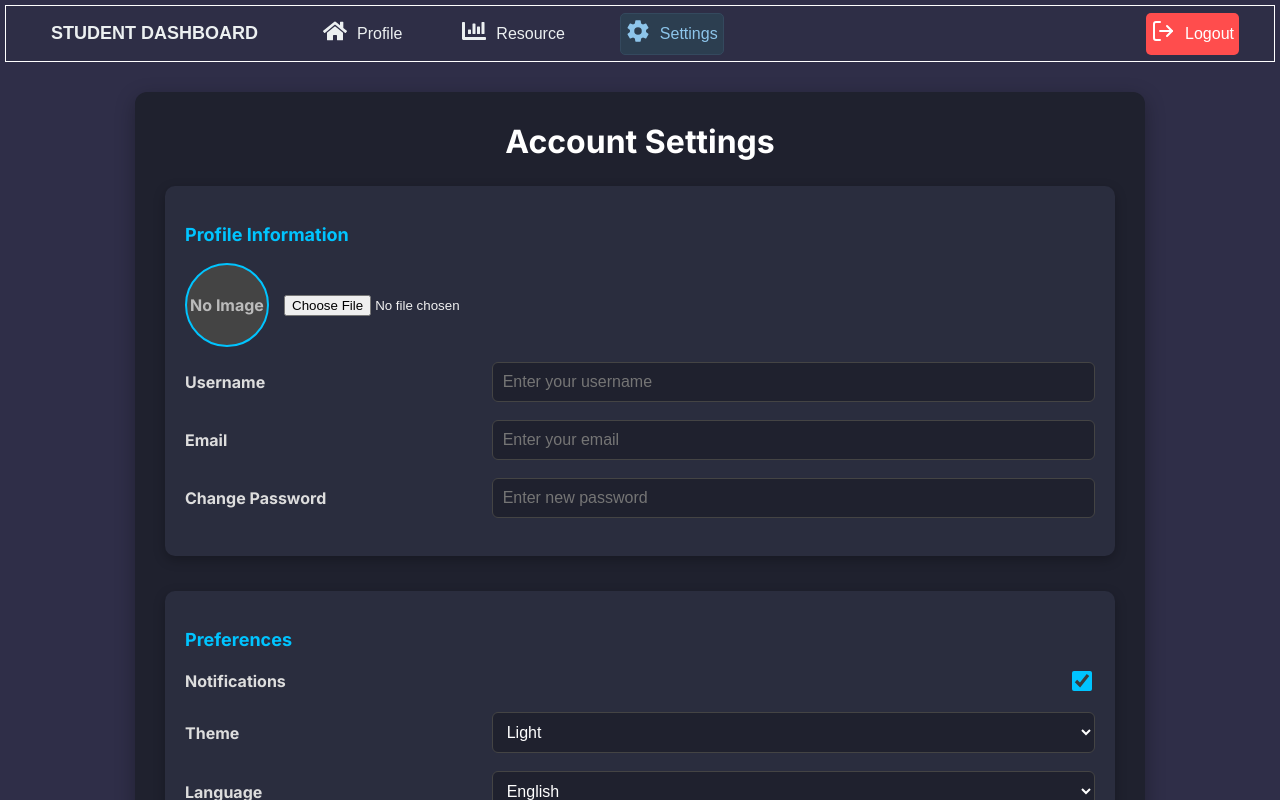
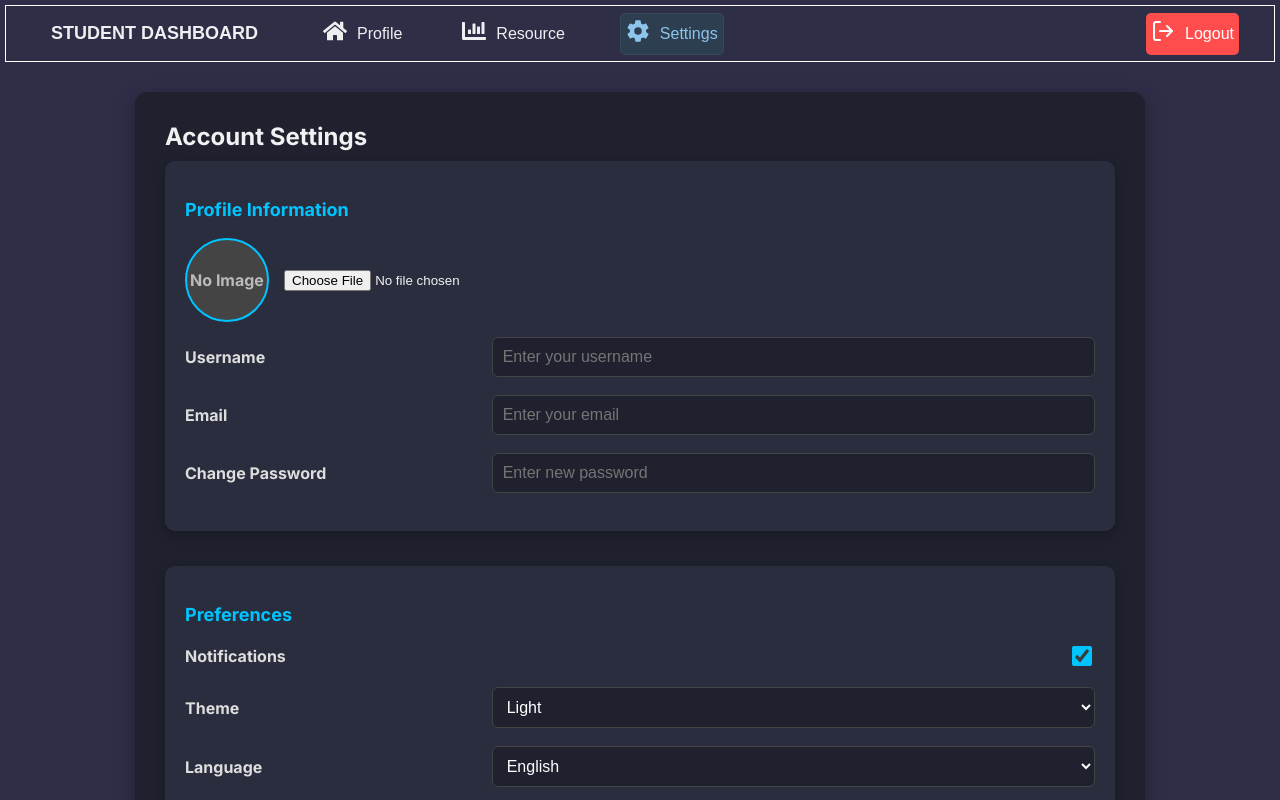
Before and after one commit to naveenkumar-42/Training_performance_tacker_Dashboard, a React (Create React App) app: page /settings in a window 1280 px wide. Shown: the top 800 px of the page. Built offline with nearby package versions, Linux system fonts and the light colour scheme; a web font is replaced by a local one.

Commit message:
updated styling for the settings page

```diff
--- a/src/pages/settings.css
+++ b/src/pages/settings.css
@@ -12,8 +12,7 @@
   font-family: "Inter", Arial, Helvetica, sans-serif;
 }
 
-/* Page heading */
-.settings-page h2 {
+-page h2 {
   font-size: 2rem;
   margin-bottom: 25px;
   text-align: center;
@@ -21,7 +20,7 @@
   color: #fff;
 }
 
-/* Section container */
+
 .settings-section {
   margin-bottom: 35px;
   padding: 20px;
@@ -30,7 +29,7 @@
   box-shadow: 0 4px 12px rgba(0, 0, 0, 0.25);
 }
 
-/* Section heading */
+
 .settings-section h3 {
   font-size: 1.125rem;
   margin-bottom: 18px;
@@ -38,7 +37,7 @@
   font-weight: 600;
 }
 
-/* Setting item row */
+
 .setting-item {
   margin-bottom: 18px;
   display: flex;
@@ -47,7 +46,7 @@
   gap: 16px;
 }
 
-/* Setting item label */
+
 .setting-item label {
   font-size: 1rem;
   font-weight: 500;
@@ -56,7 +55,7 @@
   min-width: 120px;
 }
 
-/* Inputs, selects, and textareas */
+
 .setting-item input:not([type="checkbox"]),
 .setting-item select,
 .setting-item textarea {
@@ -72,7 +71,7 @@
   box-sizing: border-box;
 }
 
-/* Focus state for inputs */
+
 .setting-item input:not([type="checkbox"]):focus,
 .setting-item select:focus,
 .setting-item textarea:focus {
@@ -81,7 +80,7 @@
   outline: none;
 }
 
-/* Checkbox styling */
+
 .setting-item input[type="checkbox"] {
   width: 20px;
   height: 20px;
@@ -89,7 +88,7 @@
   accent-color: #00c4ff;
 }
 
-/* Profile image container */
+
 .profile-img {
   display: flex;
   align-items: center;
@@ -97,7 +96,7 @@
   gap: 15px;
 }
 
-/* Profile image */
+
 .profile-img img,
 .profile-img .placeholder {
   width: 80px;
```
